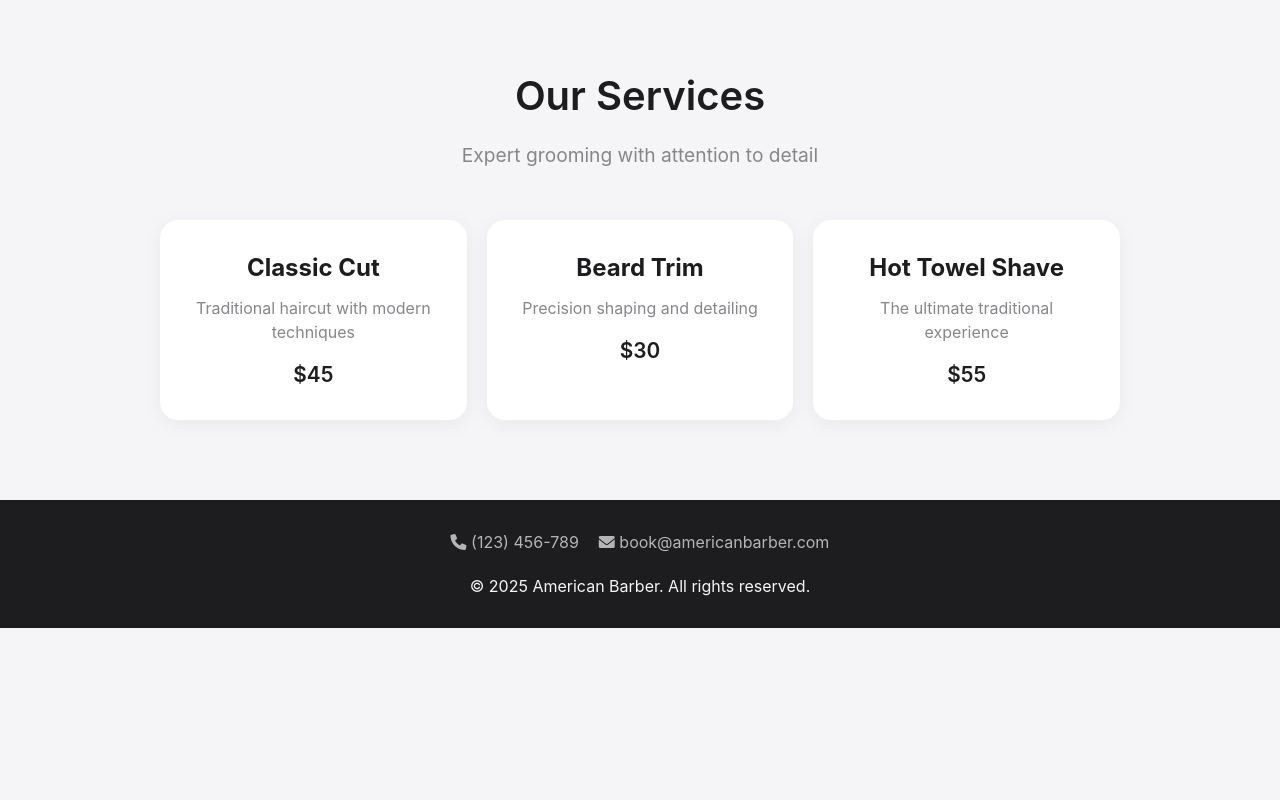
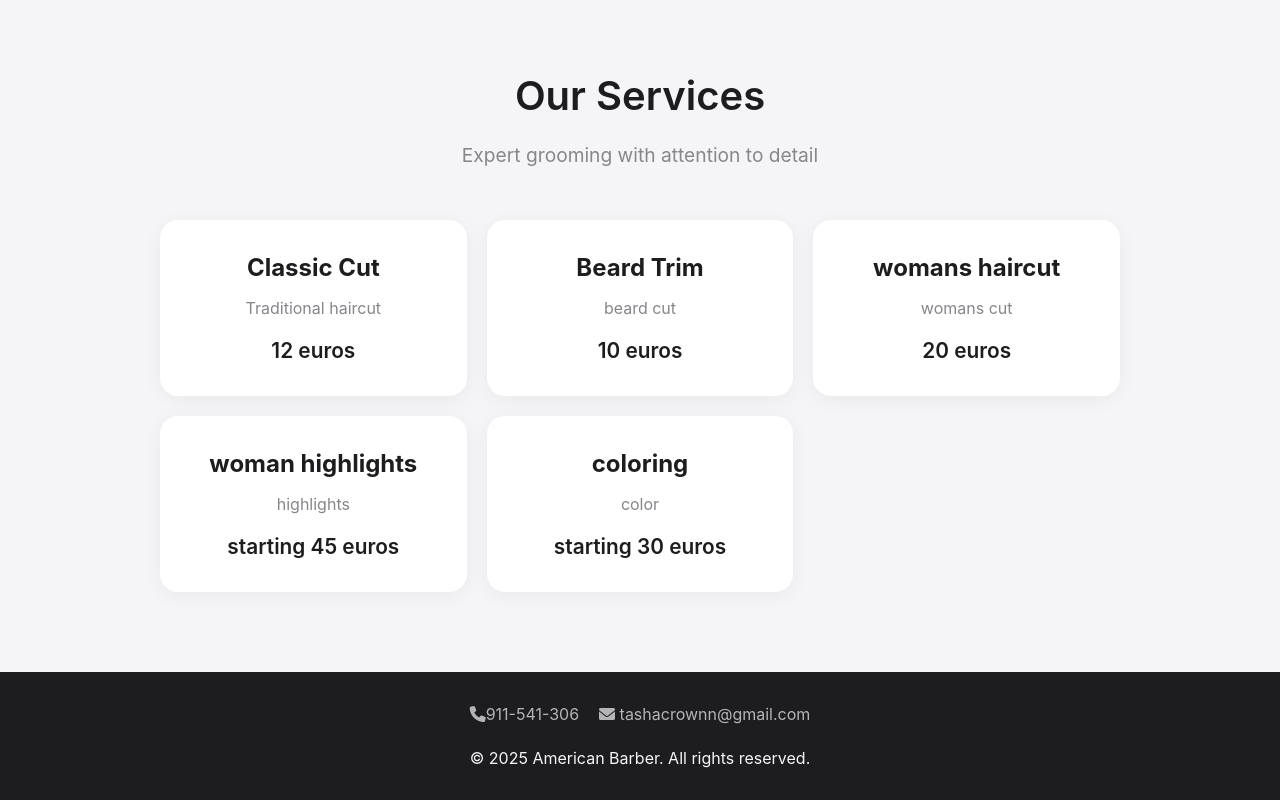
Before and after one commit to BenjaminKeter94/americanbarber, a plain HTML site: page index.html in a window 1280 px wide. Shown: the part 814-1614 px from the top of the page. Before the commit the page ends 1442 px from the top, so only its background shows below. Drawn offline with Linux system fonts and the light colour scheme.

Commit message:
Update index.html

```diff
--- a/index.html
+++ b/index.html
@@ -199,6 +199,7 @@
             .dynamic-island {
                 padding: 8px 15px;
                 gap: 10px;
+
             }
 
             .nav-link {
@@ -231,18 +232,29 @@
         <div class="service-grid">
             <div class="service-item">
                 <h3>Classic Cut</h3>
-                <p>Traditional haircut with modern techniques</p>
-                <div class="price">$45</div>
+                <p>Traditional haircut</p>
+                <div class="price">12 euros</div>
             </div>
             <div class="service-item">
                 <h3>Beard Trim</h3>
-                <p>Precision shaping and detailing</p>
-                <div class="price">$30</div>
+                <p>beard cut</p>
+                <div class="price">10 euros</div>
             </div>
             <div class="service-item">
-                <h3>Hot Towel Shave</h3>
-                <p>The ultimate traditional experience</p>
-                <div class="price">$55</div>
+                <h3>womans haircut</h3>
+                <p>womans cut</p>
+                <div class="price">20 euros</div>
+            </div>
+            <div class="service-item">
+                <h3>woman highlights</h3>
+                <p>highlights</p>
+                <div class="price">starting 45 euros</div>
+            </div>
+                <div class="service-item">
+                    <h3>coloring</h3>
+                    <p>color</p>
+                    <div class="price">starting 30 euros</div>
+                </div>
             </div>
         </div>
     </section>
@@ -250,8 +262,8 @@
     <!-- Footer -->
     <footer id="contact">
         <div class="footer-links">
-            <a href="tel:123456789"><i class="fas fa-phone"></i> (123) 456-789</a>
-            <a href="mailto:book@americanbarber.com"><i class="fas fa-envelope"></i> book@americanbarber.com</a>
+            <a href="tel:+351911541306"><i class="fas fa-phone"></i>911-541-306</a>
+            <a href="mailto:tashacrownn@gmail.com"><i class="fas fa-envelope"></i> tashacrownn@gmail.com</a>
         </div>
         <p>© 2025 American Barber. All rights reserved.</p>
     </footer>
```
